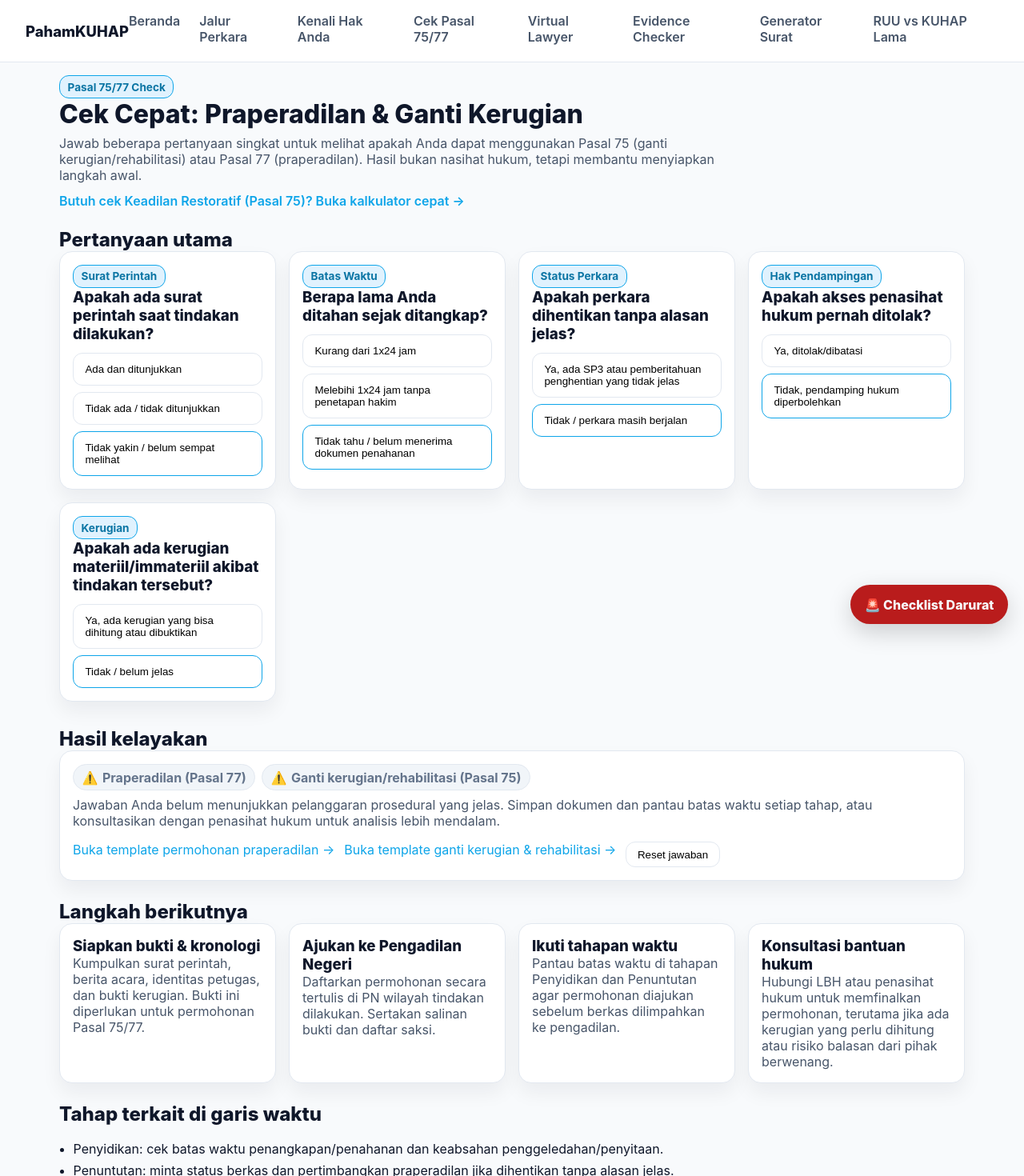
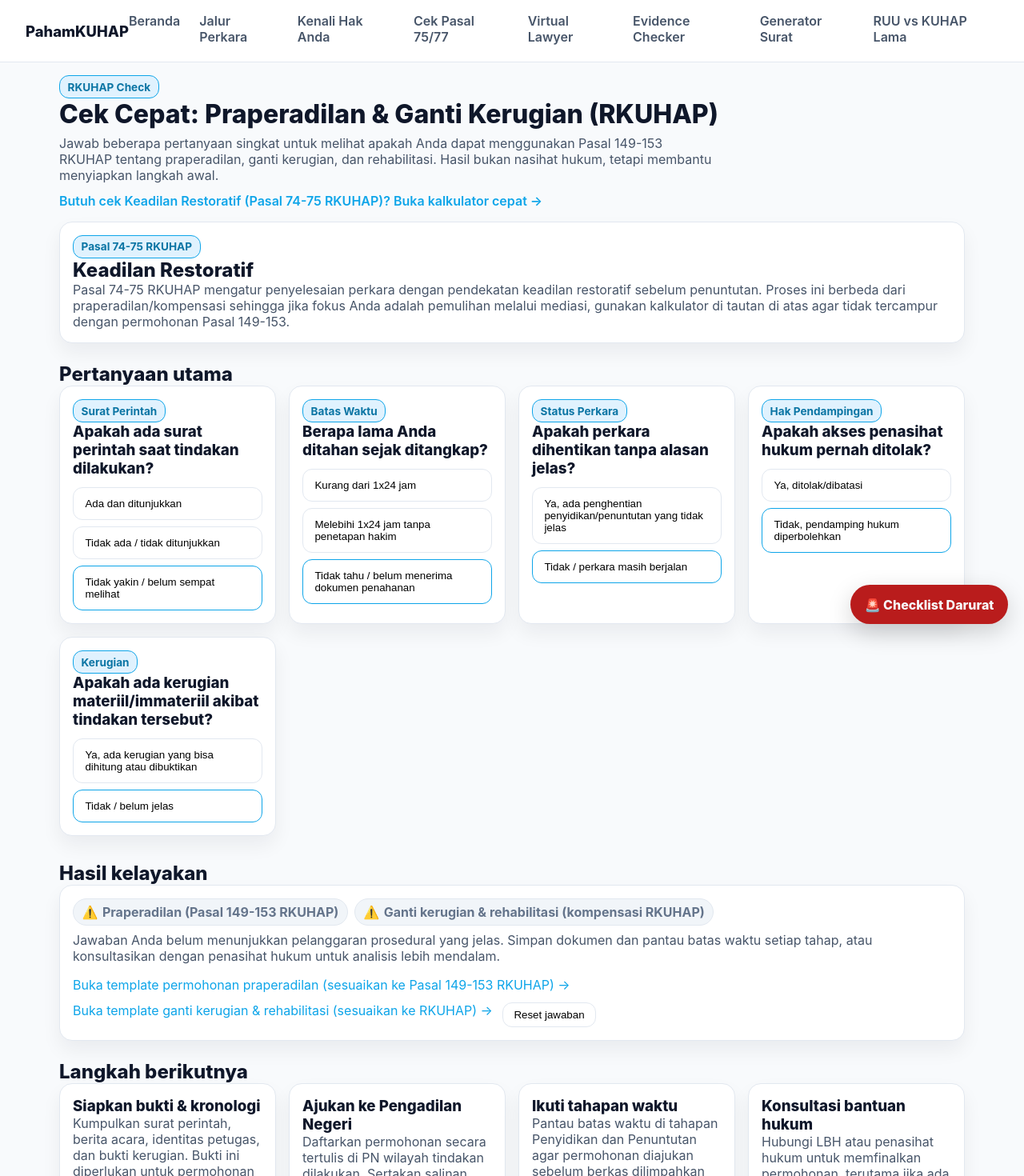
Before and after one commit to psychoMetryx/PenalProcedure, a Next.js app: page /pasal-75-77 in a window 1280 px wide. Shown: the top 1470 px of the page at 80% size. Built offline with nearby package versions, Linux system fonts and the light colour scheme.

Commit message:
Align pasal 75-77 page with RKUHAP references

```diff
--- a/app/pasal-75-77/page.tsx
+++ b/app/pasal-75-77/page.tsx
@@ -40,19 +40,19 @@ export default function Pasal7577CheckPage() {
   const findings = useMemo(() => {
     const notes: string[] = [];
     if (answers.warrant === 'no') {
-      notes.push('Tindakan tanpa surat perintah atau tidak diperlihatkan (indikasi Pasal 77 KUHAP).');
+      notes.push('Tindakan tanpa surat perintah atau tidak diperlihatkan (indikasi pelanggaran Pasal 149 RKUHAP).');
     }
     if (answers.detentionLimit === 'over24') {
-      notes.push('Penangkapan/penahanan melewati batas waktu 1x24 jam tanpa penetapan hakim.');
+      notes.push('Penangkapan/penahanan melewati batas waktu 1x24 jam tanpa penetapan hakim (dapat dipersoalkan di praperadilan).');
     }
     if (answers.caseStopped === 'yes') {
-      notes.push('Perkara dihentikan tanpa dasar jelas (SP3) → dapat dimohonkan praperadilan.');
+      notes.push('Perkara dihentikan tanpa dasar jelas (penghentian penyidikan/penuntutan) → dapat dimohonkan praperadilan Pasal 149-153.');
     }
     if (answers.counselDenied === 'yes') {
-      notes.push('Akses penasihat hukum ditolak/dibatasi, melanggar hak tersangka/terdakwa (Pasal 54 KUHAP).');
+      notes.push('Akses penasihat hukum ditolak/dibatasi, melanggar hak tersangka/terdakwa dalam RKUHAP.');
     }
     if (answers.harm === 'yes') {
-      notes.push('Ada kerugian materiil/immateriil akibat tindakan tidak sah → dasar Pasal 75 KUHAP.');
+      notes.push('Ada kerugian materiil/immateriil akibat tindakan tidak sah → dasar ganti kerugian & rehabilitasi (Pasal 149-153 RKUHAP dan ketentuan kompensasi).');
     }
     return notes;
   }, [answers]);
@@ -61,7 +61,10 @@ export default function Pasal7577CheckPage() {
     () =>
       findings.some(
         (note) =>
-          note.toLowerCase().includes('pasal 77') || note.toLowerCase().includes('praperadilan') || note.includes('batas waktu')
+          note.toLowerCase().includes('pasal 149') ||
+          note.toLowerCase().includes('pasal 153') ||
+          note.toLowerCase().includes('praperadilan') ||
+          note.includes('batas waktu')
       ),
     [findings]
   );
@@ -96,16 +99,26 @@ export default function Pasal7577CheckPage() {
 
   return (
     <div>
-      <p className="badge">Pasal 75/77 Check</p>
-      <h1>Cek Cepat: Praperadilan & Ganti Kerugian</h1>
+      <p className="badge">RKUHAP Check</p>
+      <h1>Cek Cepat: Praperadilan & Ganti Kerugian (RKUHAP)</h1>
       <p style={{ color: '#475569', maxWidth: '820px', marginTop: '0.4rem' }}>
-        Jawab beberapa pertanyaan singkat untuk melihat apakah Anda dapat menggunakan Pasal 75 (ganti kerugian/rehabilitasi) atau
-        Pasal 77 (praperadilan). Hasil bukan nasihat hukum, tetapi membantu menyiapkan langkah awal.
+        Jawab beberapa pertanyaan singkat untuk melihat apakah Anda dapat menggunakan Pasal 149-153 RKUHAP tentang praperadilan,
+        ganti kerugian, dan rehabilitasi. Hasil bukan nasihat hukum, tetapi membantu menyiapkan langkah awal.
       </p>
       <div style={{ marginTop: '0.75rem' }}>
         <Link href="/restorative-justice" style={{ color: '#0ea5e9', fontWeight: 600 }}>
-          Butuh cek Keadilan Restoratif (Pasal 75)? Buka kalkulator cepat →
+          Butuh cek Keadilan Restoratif (Pasal 74-75 RKUHAP)? Buka kalkulator cepat →
         </Link>
+      </div>
+
+      <div className="card" style={{ marginTop: '1rem' }}>
+        <p className="badge">Pasal 74-75 RKUHAP</p>
+        <h2>Keadilan Restoratif</h2>
+        <p style={{ color: '#475569', marginBottom: 0 }}>
+          Pasal 74-75 RKUHAP mengatur penyelesaian perkara dengan pendekatan keadilan restoratif sebelum penuntutan. Proses ini
+          berbeda dari praperadilan/kompensasi sehingga jika fokus Anda adalah pemulihan melalui mediasi, gunakan kalkulator di
+          tautan di atas agar tidak tercampur dengan permohonan Pasal 149-153.
+        </p>
       </div>
 
       <section style={{ marginTop: '1.5rem' }}>
@@ -197,7 +210,7 @@ export default function Pasal7577CheckPage() {
                 }}
                 onClick={() => handleAnswer('caseStopped', 'yes')}
               >
-                Ya, ada SP3 atau pemberitahuan penghentian yang tidak jelas
+                Ya, ada penghentian penyidikan/penuntutan yang tidak jelas
               </button>
               <button
                 type="button"
@@ -272,8 +285,8 @@ export default function Pasal7577CheckPage() {
         <h2>Hasil kelayakan</h2>
         <div className="card" style={{ display: 'grid', gap: '0.5rem' }}>
           <div style={{ display: 'flex', flexWrap: 'wrap', gap: '0.5rem' }}>
-            {statusChip('Praperadilan (Pasal 77)', eligibleForPretrial, 'warn')}
-            {statusChip('Ganti kerugian/rehabilitasi (Pasal 75)', eligibleForCompensation, 'warn')}
+            {statusChip('Praperadilan (Pasal 149-153 RKUHAP)', eligibleForPretrial, 'warn')}
+            {statusChip('Ganti kerugian & rehabilitasi (kompensasi RKUHAP)', eligibleForCompensation, 'warn')}
           </div>
           {findings.length > 0 ? (
             <ul style={{ margin: 0, paddingLeft: '1.1rem', lineHeight: 1.6 }}>
@@ -289,10 +302,10 @@ export default function Pasal7577CheckPage() {
           )}
           <div style={{ display: 'flex', gap: '0.75rem', flexWrap: 'wrap', marginTop: '0.5rem' }}>
             <Link href="/templates/pasal-77-praperadilan-template.txt" target="_blank" style={{ color: '#0ea5e9' }}>
-              Buka template permohonan praperadilan →
+              Buka template permohonan praperadilan (sesuaikan ke Pasal 149-153 RKUHAP) →
             </Link>
             <Link href="/templates/pasal-75-ganti-kerugian-template.txt" target="_blank" style={{ color: '#0ea5e9' }}>
-              Buka template ganti kerugian & rehabilitasi →
+              Buka template ganti kerugian & rehabilitasi (sesuaikan ke RKUHAP) →
             </Link>
             <button
               type="button"
@@ -318,7 +331,7 @@ export default function Pasal7577CheckPage() {
             <h3>Siapkan bukti & kronologi</h3>
             <p style={{ color: '#475569' }}>
               Kumpulkan surat perintah, berita acara, identitas petugas, dan bukti kerugian. Bukti ini diperlukan untuk permohonan
-              Pasal 75/77.
+              praperadilan atau kompensasi sesuai RKUHAP.
             </p>
           </div>
           <div className="card">
```
